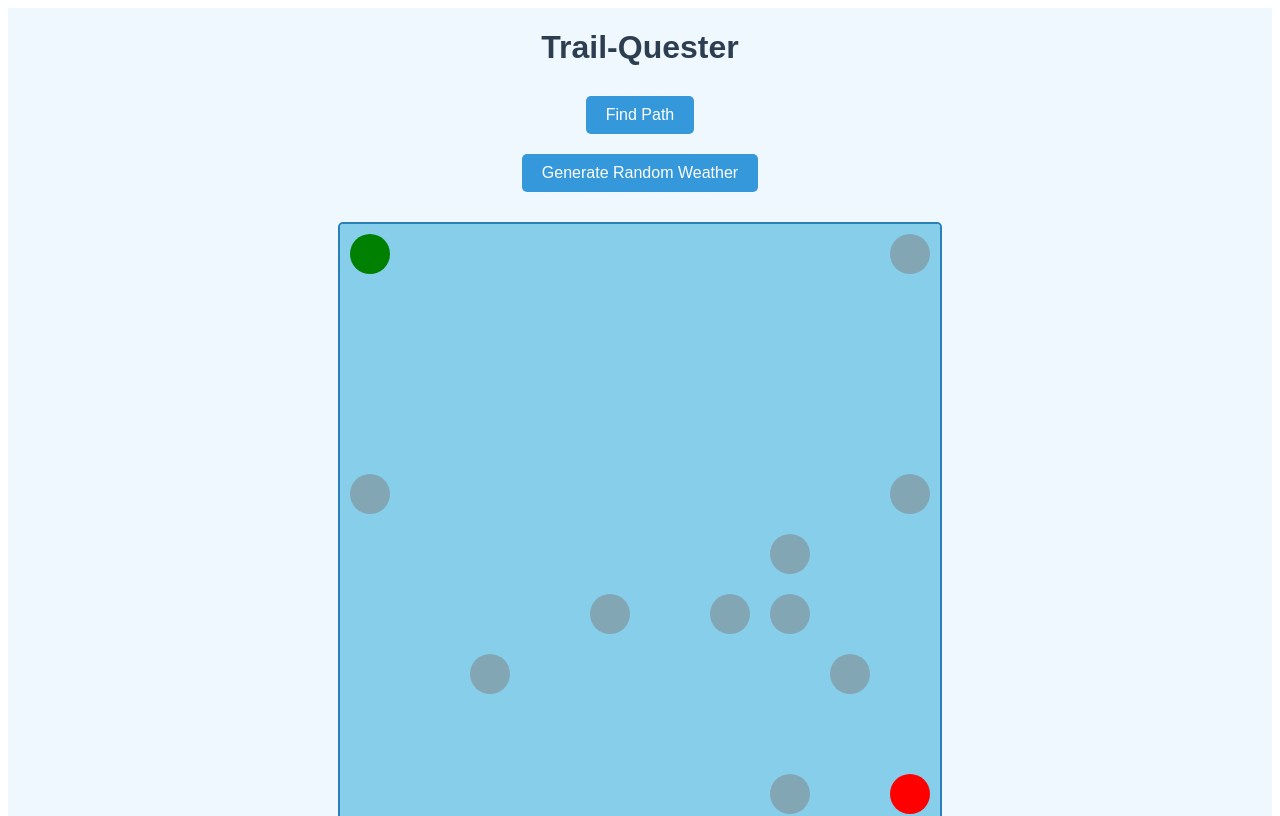
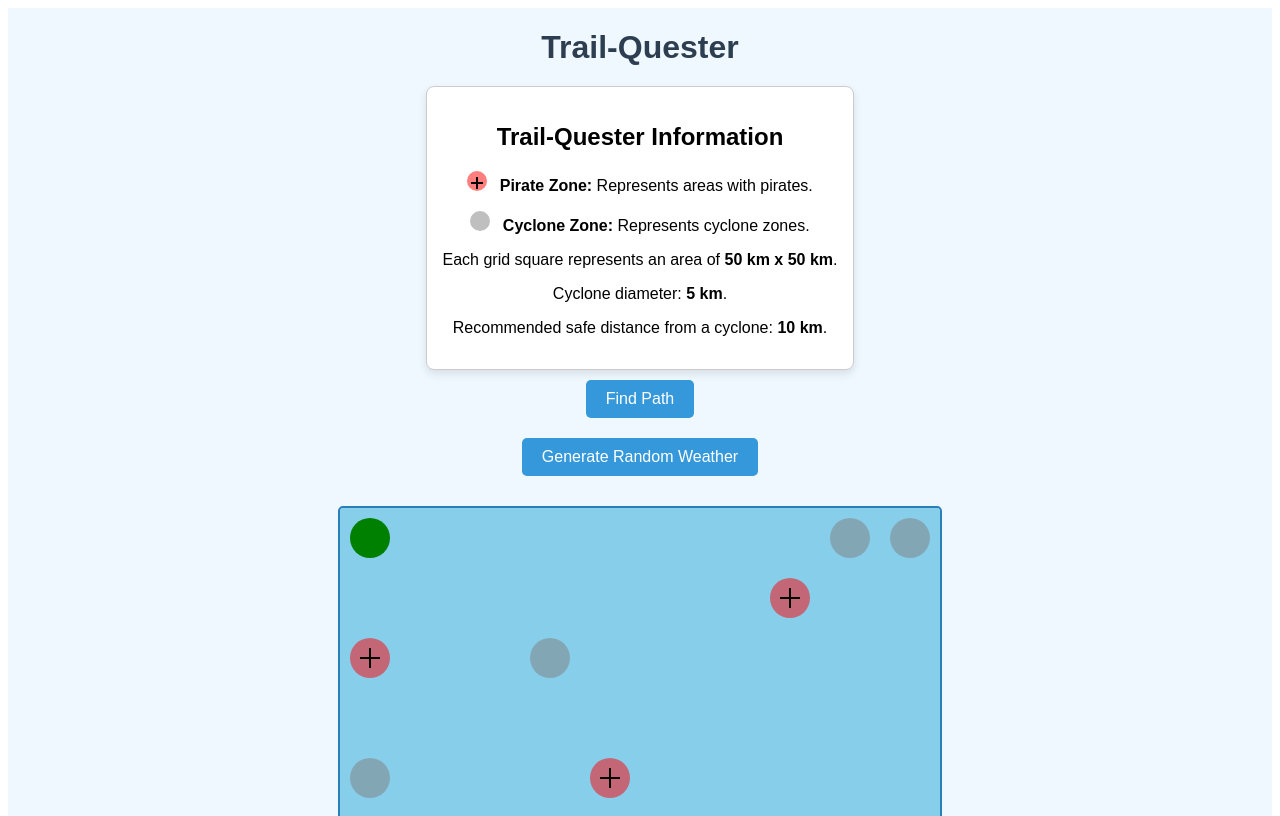
Before and after one commit to Karmvirjadeja/SIH-2024, a React (Vite) app: page / in a window 1280 px wide. Shown: the top 816 px of the page. Built offline with nearby package versions, Linux system fonts and the light colour scheme.

Commit message:
Here added the card component

```diff
--- a/src/App.jsx
+++ b/src/App.jsx
@@ -1,6 +1,6 @@
 import React, { useState, useEffect, useRef } from "react";
 import "./App.css";
-
+import Card from "./Card";
 // Heuristic function for A* algorithm
 const heuristic = (a, b) => Math.abs(a[0] - b[0]) + Math.abs(a[1] - b[1]);
 
@@ -95,6 +95,7 @@ const generateWeatherData = (gridSize) => {
         windSpeed: Math.floor(Math.random() * 31),
         waveHeight: Math.random() * 5,
         danger: Math.random() < 0.1, // Reduced probability of danger zones
+        pirate: Math.random() < 0.05, // Randomly assign pirate zones
       };
     }
   }
@@ -123,7 +124,11 @@ const createGraph = (gridSize, weatherData) => {
         const ny = y + dy;
         if (nx >= 0 && ny >= 0 && nx < gridSize && ny < gridSize) {
           const neighborKey = `${nx},${ny}`;
-          const weight = weatherData[neighborKey].danger ? 10 : 1;
+          const weight = weatherData[neighborKey].danger
+            ? 10
+            : weatherData[neighborKey].pirate
+            ? Infinity
+            : 1;
           graph[key][neighborKey] = {
             weight: dx !== 0 && dy !== 0 ? weight * Math.sqrt(2) : weight,
           };
@@ -167,19 +172,46 @@ const App = () => {
     ctx.fillStyle = "#87CEEB"; // Light Sky Blue
     ctx.fillRect(0, 0, canvasRef.current.width, canvasRef.current.height);
 
-    // Draw weather data (danger zones are marked with red circles)
+    // Draw weather data (danger zones are marked with grey circles)
     Object.keys(weatherData).forEach((key) => {
       const [x, y] = key.split(",").map(Number);
       if (weatherData[key].danger) {
         const centerX = x * cellSize + cellSize / 2;
         const centerY = y * cellSize + cellSize / 2;
-        ctx.fillStyle = "rgba(128, 128, 128, 0.5)"; // Semi-transparent red
+        ctx.fillStyle = "rgba(128, 128, 128, 0.5)"; // Semi-transparent grey
         ctx.beginPath();
         ctx.arc(centerX, centerY, cellSize / 3, 0, 2 * Math.PI);
         ctx.fill();
       }
+
+      // Draw pirate zones
+      if (weatherData[key].pirate) {
+        const centerX = x * cellSize + cellSize / 2;
+        const centerY = y * cellSize + cellSize / 2;
+
+        // Draw red circle for the pirate zone
+        ctx.fillStyle = "rgba(255, 0, 0, 0.5)"; // Semi-transparent red
+        ctx.beginPath();
+        ctx.arc(centerX, centerY, cellSize / 3, 0, 2 * Math.PI);
+        ctx.fill();
+
+        // Draw black cross inside the circle
+        ctx.strokeStyle = "black"; // Outline in black
+        ctx.lineWidth = 2;
+
+        // Vertical line of the cross
+        ctx.beginPath();
+        ctx.moveTo(centerX, centerY - cellSize / 6); // Top point
+        ctx.lineTo(centerX, centerY + cellSize / 6); // Bottom point
+        ctx.stroke();
+
+        // Horizontal line of the cross
+        ctx.beginPath();
+        ctx.moveTo(centerX - cellSize / 6, centerY); // Left point
+        ctx.lineTo(centerX + cellSize / 6, centerY); // Right point
+        ctx.stroke();
+      }
     });
-
     // Draw paths
     const colors = ["blue"];
     paths.forEach((path, pathIndex) => {
@@ -220,6 +252,8 @@ const App = () => {
   return (
     <div className="App">
       <h1>Trail-Quester </h1>
+      <Card />
+
       <button onClick={findPaths}>Find Path</button>
       <button onClick={handleGenerateWeather}>Generate Random Weather</button>
       <canvas ref={canvasRef} width={600} height={600}></canvas>
--- /dev/null
+++ b/src/Card.css
@@ -0,0 +1,56 @@
+.info-card {
+  border: 1px solid #ccc;
+  border-radius: 8px;
+  padding: 16px;
+  background-color: white;
+  box-shadow: 0 4px 8px rgba(0, 0, 0, 0.1);
+}
+
+.circle {
+  display: inline-block;
+  width: 20px;
+  height: 20px;
+  border-radius: 50%;
+  margin-right: 8px;
+}
+
+.red {
+  background-color: rgba(255, 0, 0, 0.5);
+  position: relative;
+}
+
+.grey {
+  background-color: rgba(128, 128, 128, 0.5);
+}
+
+.pirate-zone {
+  display: inline-block;
+  position: relative;
+}
+
+.cross {
+  position: absolute;
+  top: 50%;
+  left: 35%;
+  transform: translate(-50%, -50%);
+  width: 12px; /* Width of the cross */
+  height: 2px; /* Thickness of the cross */
+  background-color: black;
+  /* Vertical line */
+}
+
+.cross:before,
+.cross:after {
+  content: "";
+  position: absolute;
+  background-color: black;
+  width: 2px; /* Thickness of the cross */
+  height: 12px; /* Height of the cross */
+  left: 50%;
+  top: 50%;
+  transform: translate(-50%, -50%);
+}
+
+.cross:before {
+  transform: translate(-50%, -50%) rotate(90deg); /* Horizontal line */
+}
--- /dev/null
+++ b/src/Card.jsx
@@ -0,0 +1,32 @@
+import React from "react";
+import "./Card.css"; // Ensure you have this file for styling
+
+const Card = () => {
+  return (
+    <div className="info-card">
+      <h2>Trail-Quester Information</h2>
+      <p>
+        <span className="pirate-zone">
+          <span className="circle red"></span>
+          <span className="cross"></span>
+        </span>
+        <strong> Pirate Zone:</strong> Represents areas with pirates.
+      </p>
+      <p>
+        <span className="circle grey"></span>
+        <strong> Cyclone Zone:</strong> Represents cyclone zones.
+      </p>
+      <p>
+        Each grid square represents an area of <strong>50 km x 50 km</strong>.
+      </p>
+      <p>
+        Cyclone diameter: <strong>5 km</strong>.
+      </p>
+      <p>
+        Recommended safe distance from a cyclone: <strong>10 km</strong>.
+      </p>
+    </div>
+  );
+};
+
+export default Card;
```
